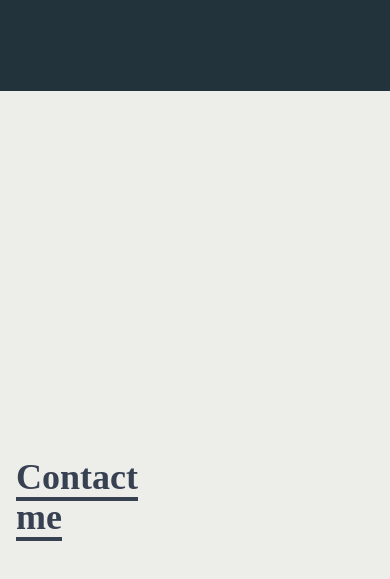
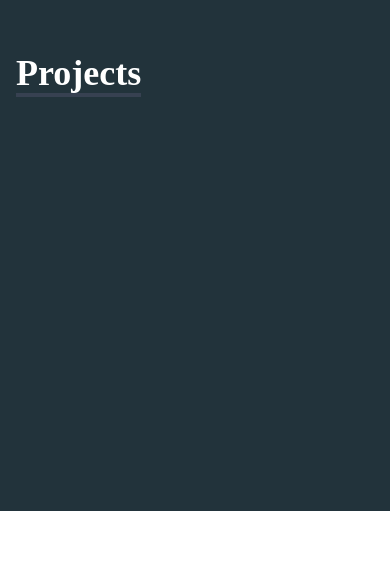
Before and after one commit to aliswil/portifolio-app, a React (Create React App) app: page / in a window 390 px wide. Shown: the part 3285-3864 px from the top of the page. After the commit the page ends 3796 px from the top, so only its background shows below. Built offline with nearby package versions, Linux system fonts and the light colour scheme.

Commit message:
updated the skeleton

```diff
--- a/src/App.js
+++ b/src/App.js
@@ -3,7 +3,6 @@ import { HomePage } from "./components/HomePage";
 import AboutMe from "./components/AboutMe";
 import Skills from "./components/Skills";
 import Projects from "./components/Projects";
-import ContactMe from "./components/ContactMe";
 
 function App() {
   return (
@@ -13,7 +12,6 @@ function App() {
       <AboutMe />
       <Skills />
       <Projects />
-      <ContactMe />
     </div>
   );
 }
--- a/src/components/AboutMe.tsx
+++ b/src/components/AboutMe.tsx
@@ -2,7 +2,7 @@ import React from "react";
 
 const AboutMe = () => {
   return (
-    <div data-name="about" className="w-full h-screen bg-[#22333b] text-white">
+    <div id="about" className="w-full h-screen bg-[#22333b] text-white">
       <div className="flex flex-col justify-center items-center w-full h-full">
         <div className="max-w-[1000px] w-full grid grid-cols-2 gap-8">
           <div className="sm:text-right pb-8 pl-4">
--- a/src/components/ContactMe.tsx
+++ /dev/null
@@ -1,22 +0,0 @@
-import React from "react";
-
-const ContactMe = () => {
-  return (
-    <div
-      data-name="contact"
-      className="w-full h-screen bg-[#edede9] text-gray-700"
-    >
-      <div className="flex flex-col justify-center items-center w-full h-full">
-        <div className="max-w-[1000px] w-full grid grid-cols-2 gap-8">
-          <div className="sm:text-right pb-8 pl-4">
-            <p className="text-4xl font-bold inline border-b-4 border-gray-700">
-              Contact me
-            </p>
-          </div>
-        </div>
-      </div>
-    </div>
-  );
-};
-
-export default ContactMe;
--- a/src/components/HomePage.tsx
+++ b/src/components/HomePage.tsx
@@ -3,7 +3,7 @@ import { HiArrowNarrowRight } from "react-icons/hi";
 
 export const HomePage = () => {
   return (
-    <div data-name="home" className="w-full h-screen bg-[#edede9]">
+    <div id="home" className="w-full h-screen bg-[#edede9]">
       <div className="max-w-[1000 px] mx-auto px-20 flex flex-col justify-center h-full">
         <p className="text-black">Hi, my name is</p>
         <h1 className="text-4xl sm:text-7xl font-bold text-gray-700">
--- a/src/components/Navbar.tsx
+++ b/src/components/Navbar.tsx
@@ -32,11 +32,6 @@ export const Navbar = () => {
         <li>
           <Link to="projects" smooth={true} duration={500}>
             Projects
-          </Link>
-        </li>
-        <li>
-          <Link to="contact" smooth={true} duration={500}>
-            Contact
           </Link>
         </li>
       </ul>
@@ -77,11 +72,6 @@ export const Navbar = () => {
             Projects
           </Link>
         </li>
-        <li className="py-6 text-4xl">
-          <Link onClick={handleClick} to="contact" smooth={true} duration={500}>
-            Contact
-          </Link>
-        </li>
       </ul>
     </div>
   );
--- a/src/components/Projects.tsx
+++ b/src/components/Projects.tsx
@@ -2,10 +2,7 @@ import React from "react";
 
 const Projects = () => {
   return (
-    <div
-      data-name="projects"
-      className="w-full h-screen bg-[#22333b] text-white"
-    >
+    <div id="projects" className="w-full h-screen bg-[#22333b] text-white">
       <div className="flex flex-col justify-center items-center w-full h-full">
         <div className="max-w-[1000px] w-full grid grid-cols-2 gap-8">
           <div className="sm:text-right pb-8 pl-4">
--- a/src/components/Skills.tsx
+++ b/src/components/Skills.tsx
@@ -5,7 +5,7 @@ import Event from "../assets/event-icon.png";
 
 const Skills = () => {
   return (
-    <div data-name="skills" className="w-full h-screen bg-[#78a7ad]">
+    <div id="skills" className="w-full sm:h-screen bg-[#78a7ad]">
       <div className="max-w-[1000px] mx-auto p-4 flex flex-col justify-center w-full h-full">
         <div>
           <p className="text-4xl font-bold inline border-b-2 border-grey-500">
```
